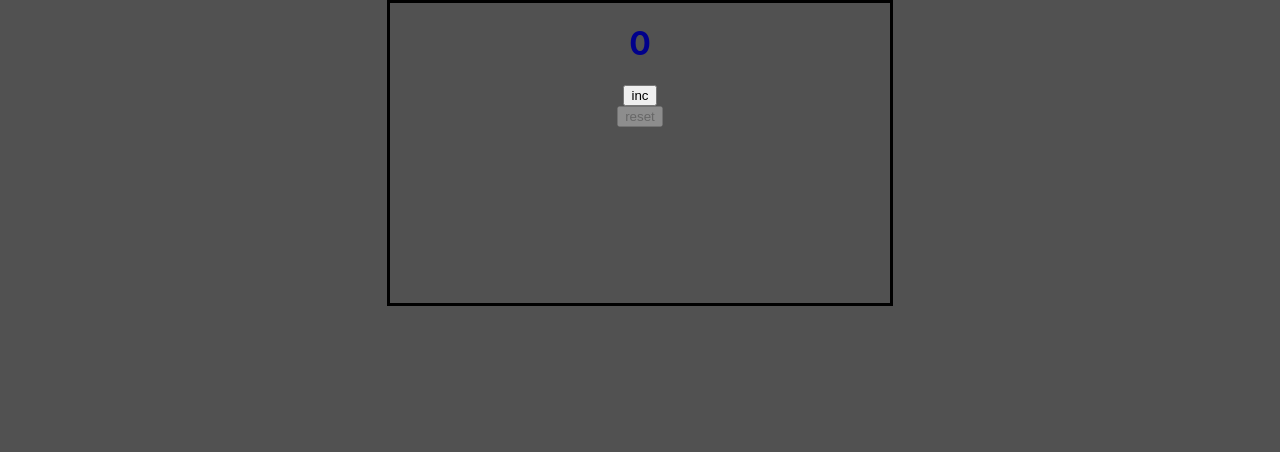
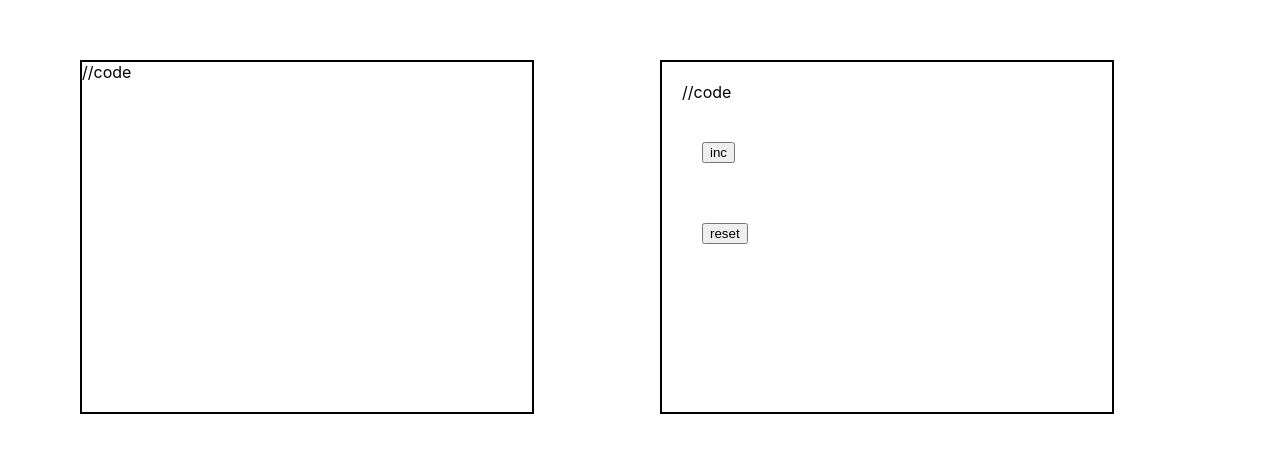
Before and after one commit to SlavaShensev/counter, a React (Create React App) app: page / in a window 1280 px wide. Shown: the top 452 px of the page. Built offline with nearby package versions, Linux system fonts and the light colour scheme.

Commit message:
preparing_HTML_CSS

```diff
--- a/src/App.css
+++ b/src/App.css
@@ -1,16 +1,26 @@
+* {
+    margin: 20px;
+}
 body {
-    background: #515151;
-    border: 3px solid black;
-    width: 500px;
-    height: 300px;
-    margin: 0 auto;
-    color: darkblue;
+    background: #fff;
 }
 
 .App {
-    display: flex;
-    flex-direction: column;
-    align-items: center;
+    color: black;
+    display: grid;
+    grid-template-columns: 50% 50%;
+}
+
+.resultBoard {
+    border: 2px solid black;
+    width: 450px;
+    height: 350px;
+}
+
+.settingBoard {
+    border: 2px solid black;
+    width: 450px;
+    height: 350px;
 }
 
 .red {
--- a/src/App.tsx
+++ b/src/App.tsx
@@ -1,40 +1,39 @@
-import React, {useState} from 'react';
+import React from 'react';
 import './App.css';
-import Scoreboard from './components/Scoreboard';
-import Button from "./components/Button";
+import ResultBoard from "./components/result_board";
+import SettingBoard from "./components/setting_board";
 
 function App() {
-
-    const [counter, setCounter] = useState<number>(0)
-
-    const setCounterHandler = () => counter <= 4 && setCounter(counter + 1)
-
-    const onRedClass = counter === 5 ? 'red' : ''
-
-    const stopSetCounter = () => setCounter(0)
-
-    const disabledInc = counter === 5
-
-    const disabledReset = counter < 5
-
+    //
+    // const [counter, setCounter] = useState<number>(0)
+    // const setCounterHandler = () => counter <= 4 && setCounter(counter + 1)
+    // const onRedClass = counter === 5 ? 'red' : ''
+    // const stopSetCounter = () => setCounter(0)
+    // const disabledInc = counter === 5
+    // const disabledReset = counter < 5
+    //
+    // return (
+    //     {/*<div className="App">*/}
+    //     {/*    <div>*/}
+    //     {/*        <Scoreboard scoreValue={counter} onRedClass={onRedClass}/>*/}
+    //     {/*        <Button setCounter={setCounterHandler}*/}
+    //     {/*                disabled={disabledInc}*/}
+    //     {/*                title={'inc'}*/}
+    //     {/*        />*/}
+    //     {/*        <Button setCounter={stopSetCounter}*/}
+    //     {/*                disabled={disabledReset}*/}
+    //     {/*                title={'reset'}*/}
+    //     {/*        />*/}
+    //     {/*    </div>*/}
+    //     {/*</div>*/}
+    //
+    // );
     return (
-
-        <div className="App">
-
-            <Scoreboard scoreValue={counter} onRedClass={onRedClass}/>
-
-            <Button setCounter={setCounterHandler}
-                    disabled={disabledInc}
-                    title={'inc'}
-            />
-
-            <Button setCounter={stopSetCounter}
-                    disabled={disabledReset}
-                    title={'reset'}
-            />
-
+        <div className={'App'} >
+            <SettingBoard />
+            <ResultBoard />
         </div>
-    );
+    )
 }
 
 export default App;
--- a/src/components/Scoreboard.tsx
+++ b/src/components/Scoreboard.tsx
@@ -3,9 +3,7 @@ import React from 'react';
 type ScoreboardType = {
     scoreValue: number
     onRedClass:  string
-
 }
-
 
 const Scoreboard = ({onRedClass, scoreValue}: ScoreboardType) =>  (
     <div className={onRedClass}>
--- /dev/null
+++ b/src/components/result_board.tsx
@@ -0,0 +1,26 @@
+import React from "react";
+
+type ResultBoardPropsType = {}
+
+const ResultBoard = (props: ResultBoardPropsType) => {
+    return (
+        <div className={'resultBoard'}>
+            <div>
+                //code
+            </div>
+            <div>
+                <button>
+                    inc
+                </button>
+            </div>
+            <div>
+                <button>
+                    reset
+                </button>
+            </div>
+        </div>
+    )
+
+}
+
+export default ResultBoard
--- /dev/null
+++ b/src/components/setting_board.tsx
@@ -0,0 +1,14 @@
+import React from "react";
+
+const SettingBoard = () => {
+
+
+    return (
+        <div className={'settingBoard'} >
+            //code
+        </div>
+    )
+
+}
+
+export default SettingBoard
--- a/src/index.tsx
+++ b/src/index.tsx
@@ -1,4 +1,4 @@
-import React from 'react';
+import React, {useState} from 'react';
 import ReactDOM from 'react-dom';
 import './index.css';
 
```
Also changed, not shown: 1 other file (tests, documents, lock files or other folders).
